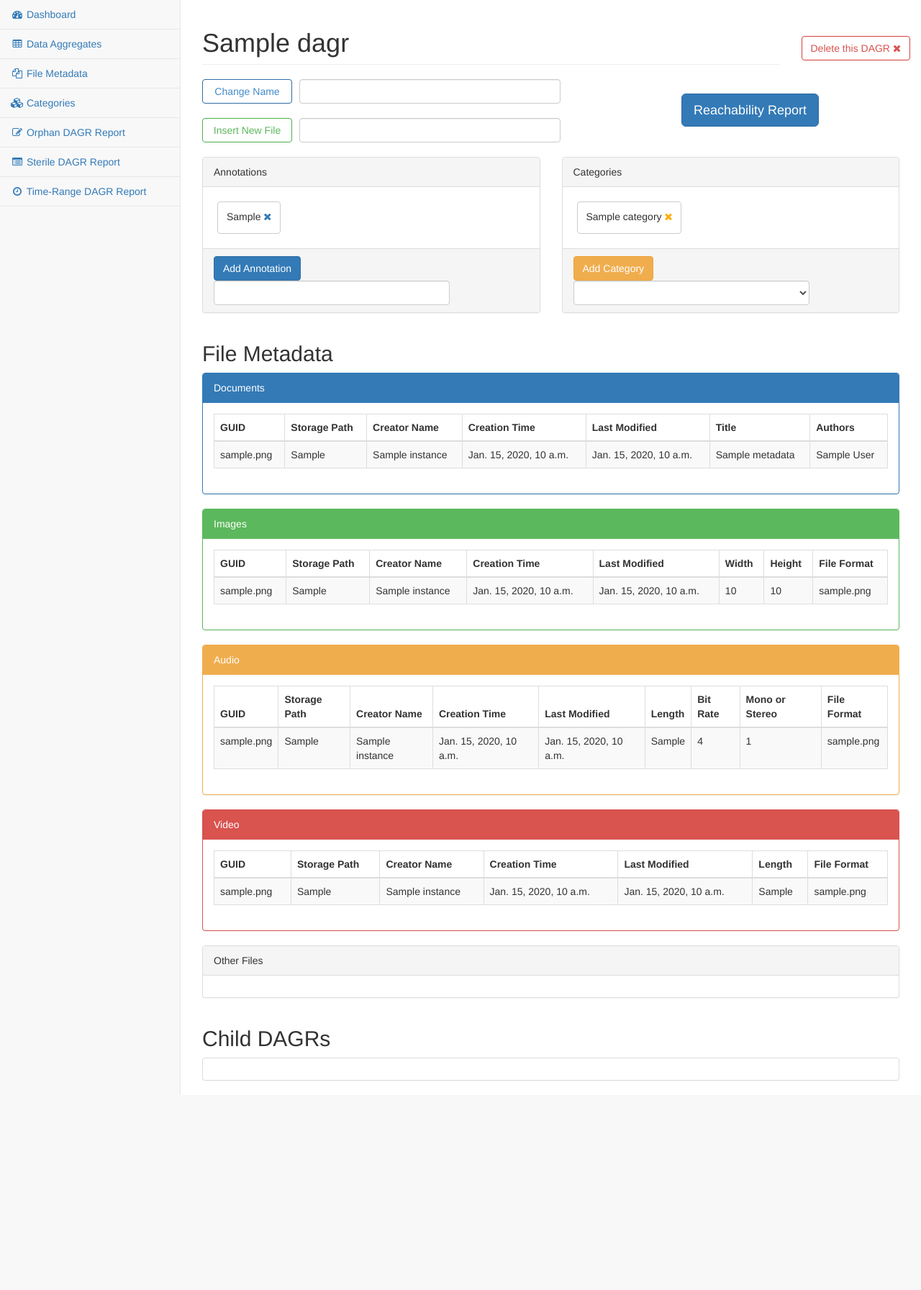
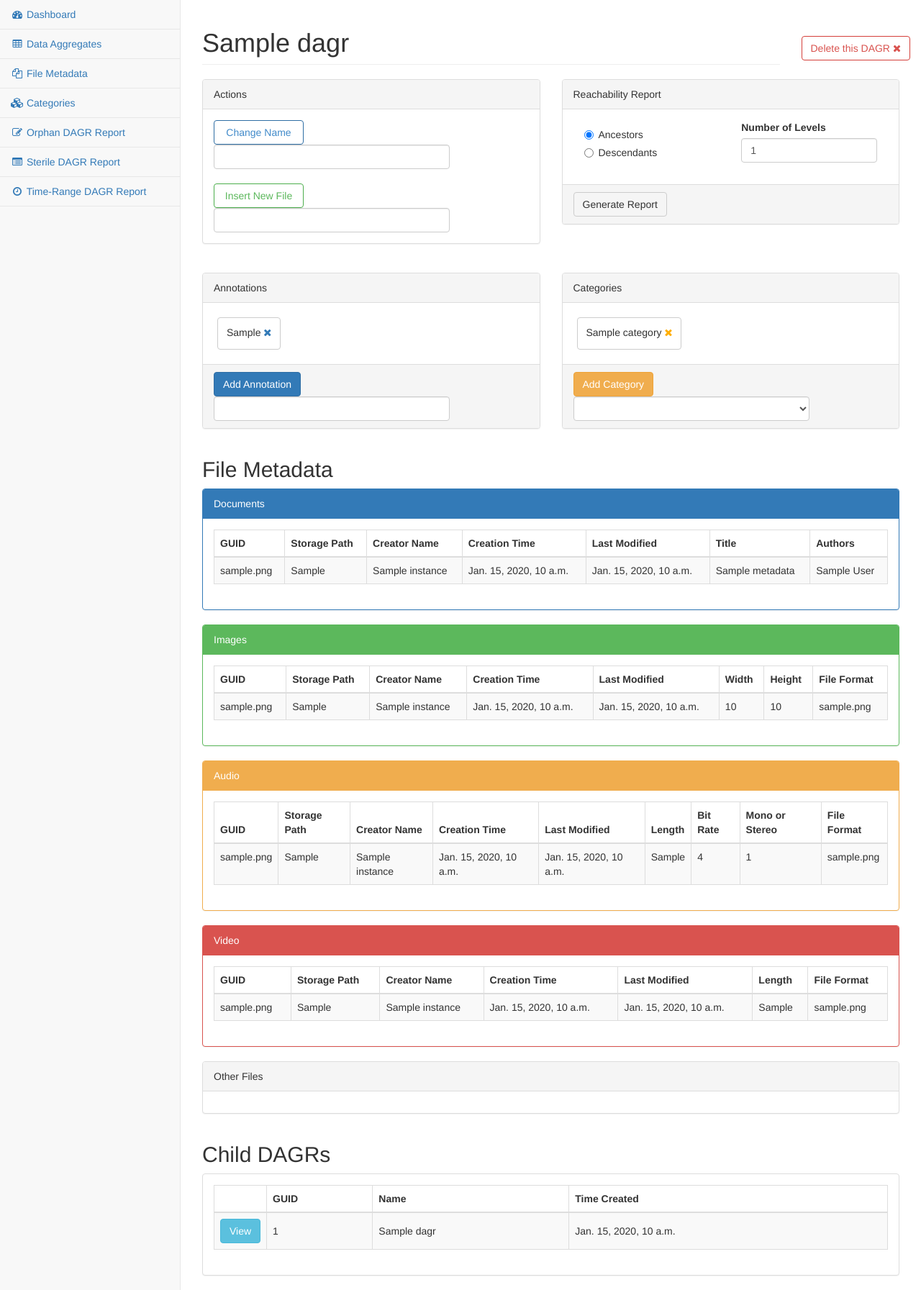
Before and after one commit to JPeterson462/CMSC424-Project, a Django app: page /mmda/data_aggregates/1/ in a window 1280 px wide. Shown: the part 51-1844 px from the top of the page at 72% size. Before the commit the page ends 1573 px from the top, so only its background shows below. Run offline with Django 3.2, Linux system fonts and the light colour scheme; tables that the repository leaves empty hold one stand-in row (values such as "Sample post"); lists and menus that the app fills with data are empty; parts of the project's set-up code (start-up, migrations or seed data) failed here and were passed over; some libraries are stand-ins or nearby versions.

Commit message:
KW: DAGRs can now have multiple parents

```diff
--- a/web/mmda/templates/mmda/dagr_page.html
+++ b/web/mmda/templates/mmda/dagr_page.html
@@ -18,11 +18,16 @@
     </div>
 
     <div class="row">
-        <div class="col-lg-8">
+        <div class="col-lg-6">
+            <div class="panel panel-default">
+                <div class="panel-heading">
+                    Actions
+                </div>
+                <div class="panel-body">
                     <form action="{% url 'mmda:change_dagr_name' dagr.dagr_guid %}" method="post">
                         {% csrf_token %}
                         <input type="submit" value="Change Name" class="btn btn-outline btn-primary" style="float:left; margin-right:10px; width:125px">
-                <input type="text" name="new_name" class="form-control" style="width:57%">
+                        <input type="text" name="new_name" class="form-control" style="width:75%">
                     </form>
 
                     <br/>
@@ -30,12 +35,47 @@
                     <form action="{% url 'mmda:add_file_to_dagr' dagr.dagr_guid %}" method="post">
                         {% csrf_token %}
                         <input type="submit" value="Insert New File" class="btn btn-outline btn-success" style="float:left; margin-right:10px; width:125px">
-                <input type="text" name="file_path" class="form-control" style="width:57%">
+                        <input type="text" name="file_path" class="form-control" style="width:75%">
                     </form>
                 </div>
-        <div class="col-lg-4">
-            <br/>
-            <button type="button" class="btn btn-primary btn-lg">Reachability Report</button>
+            </div>
+        </div>
+        <div class="col-lg-6">
+            <div class="panel panel-default">
+                <div class="panel-heading">
+                    Reachability Report
+                </div>
+                <form action="{% url 'mmda:reachability_report' dagr.dagr_guid %}" method="post">
+                    {% csrf_token %}
+                    <div class="panel-body">
+                        <div class="col-md-6">
+                            <div class="form-group">
+                                <div class="radio">
+                                    <label>
+                                        <input type="radio" name="ancestors_or_descendants" value="ancestors" checked>
+                                        Ancestors
+                                    </label>
+                                </div>
+                                <div class="radio">
+                                    <label>
+                                        <input type="radio" name="ancestors_or_descendants" value="descendants">
+                                        Descendants
+                                    </label>
+                                </div>
+                            </div>
+                        </div>
+                        <div class="col-md-6">
+                            <div class="form-group">
+                                <label>Number of Levels</label>
+                                <input type="number" class="form-control" name="num_levels" value="1">
+                            </div>
+                        </div>
+                    </div>
+                    <div class="panel-footer">
+                        <input type="submit" value="Generate Report" class="btn btn-outline btn-default">
+                    </div>
+                </form>
+            </div>
         </div>
     </div>
 
@@ -327,7 +367,6 @@
                                         <th>GUID</th>
                                         <th>Name</th>
                                         <th>Time Created</th>
-                                        <th>Parent GUID</th>
                                     </tr>
                                 </thead>
                                 <tbody>
@@ -341,11 +380,6 @@
                                             <td style="vertical-align:middle">{{ dagr.dagr_guid }}</td>
                                             <td style="vertical-align:middle">{{ dagr.dagr_name }}</td>
                                             <td style="vertical-align:middle">{{ dagr.time_created }}</td>
-                                            {% if dagr.parent_dagr_guid %}
-                                                <td style="vertical-align:middle">{{ dagr.parent_dagr_guid }}</td>
-                                            {% else %}
-                                                <td></td>
-                                            {% endif %}
                                         </tr>
                                     {% endfor %}
                                 </tbody>
--- a/web/mmda/templates/mmda/data_aggregates.html
+++ b/web/mmda/templates/mmda/data_aggregates.html
@@ -103,7 +103,6 @@
                             <th>GUID</th>
                             <th>Name</th>
                             <th>Time Created</th>
-                            <th>Parent GUID</th>
                         </tr>
                     </thead>
                     <tbody>
@@ -117,11 +116,6 @@
                                 <td style="vertical-align:middle">{{ dagr.dagr_guid }}</td>
                                 <td style="vertical-align:middle">{{ dagr.dagr_name }}</td>
                                 <td style="vertical-align:middle">{{ dagr.time_created }}</td>
-                                {% if dagr.parent_dagr_guid %}
-                                    <td style="vertical-align:middle">{{ dagr.parent_dagr_guid }}</td>
-                                {% else %}
-                                    <td></td>
-                                {% endif %}
                             </tr>
                         {% endfor %}
                     </tbody>
--- a/web/mmda/templates/mmda/sterile_dagr_report.html
+++ b/web/mmda/templates/mmda/sterile_dagr_report.html
@@ -26,7 +26,6 @@
                                     <th>GUID</th>
                                     <th>Name</th>
                                     <th>Time Created</th>
-                                    <th>Parent GUID</th>
                                 </tr>
                             </thead>
                             <tbody>
@@ -40,11 +39,6 @@
                                         <td style="vertical-align:middle">{{ dagr.dagr_guid }}</td>
                                         <td style="vertical-align:middle">{{ dagr.dagr_name }}</td>
                                         <td style="vertical-align:middle">{{ dagr.time_created }}</td>
-                                        {% if dagr.parent_dagr_guid %}
-                                            <td style="vertical-align:middle">{{ dagr.parent_dagr_guid }}</td>
-                                        {% else %}
-                                            <td></td>
-                                        {% endif %}
                                     </tr>
                                 {% endfor %}
                             </tbody>
--- a/web/mmda/templates/mmda/time_range_dagr_report.html
+++ b/web/mmda/templates/mmda/time_range_dagr_report.html
@@ -50,7 +50,6 @@
                             <th>GUID</th>
                             <th>Name</th>
                             <th>Time Created</th>
-                            <th>Parent GUID</th>
                         </tr>
                     </thead>
                     <tbody>
@@ -64,11 +63,6 @@
                                 <td style="vertical-align:middle">{{ dagr.dagr_guid }}</td>
                                 <td style="vertical-align:middle">{{ dagr.dagr_name }}</td>
                                 <td style="vertical-align:middle">{{ dagr.time_created }}</td>
-                                {% if dagr.parent_dagr_guid %}
-                                    <td style="vertical-align:middle">{{ dagr.parent_dagr_guid }}</td>
-                                {% else %}
-                                    <td></td>
-                                {% endif %}
                             </tr>
                         {% endfor %}
                     </tbody>
--- a/web/mmda/urls.py
+++ b/web/mmda/urls.py
@@ -20,6 +20,7 @@ urlpatterns = [
     url(r'^time_range_dagr_report/$', views.time_range_dagr_report, name='time_range_dagr_report'),
     url(r'^change_dagr_name/(?P<dagr_guid>[0-9a-z\-]+)/$', views.change_dagr_name, name='change_dagr_name'),
     url(r'^add_file_to_dagr/(?P<dagr_guid>[0-9a-z\-]+)/$', views.add_file_to_dagr, name='add_file_to_dagr'),
+    url(r'^reachability_report/(?P<dagr_guid>[0-9a-z\-]+)/$', views.reachability_report, name='reachability_report'),
     url(r'^add_annotation_to_dagr/(?P<dagr_guid>[0-9a-z\-]+)/$', views.add_annotation_to_dagr, name='add_annotation_to_dagr'),
     url(r'^remove_annotation_from_dagr/(?P<dagr_guid>[0-9a-z\-]+)/(?P<annotation>[\s\S]*)/$', views.remove_annotation_from_dagr, name='remove_annotation_from_dagr'),
     url(r'^remove_category_from_dagr/(?P<dagr_guid>[0-9a-z\-]+)/(?P<category_id>[0-9]+)/$', views.remove_category_from_dagr, name='remove_category_from_dagr'),
--- a/web/mmda/views.py
+++ b/web/mmda/views.py
@@ -159,9 +159,11 @@ def dagr_page(request, dagr_guid):
         other_metadata = dictfetchall(cursor)
 
         cursor.execute("""
-            SELECT *
-            FROM dagr
-            WHERE parent_dagr_guid = %s
+            SELECT ds.*
+            FROM dagr_mapping dm
+            JOIN dagr ds
+                ON dm.child_dagr_guid = ds.dagr_guid
+            WHERE dm.parent_dagr_guid = %s
         """, [dagr_guid])
         child_dagrs = dictfetchall(cursor)
 
@@ -190,11 +192,18 @@ def create_dagr(file_path, parent_dagr_guid, recursion_level):
             # Create a new DAGR where the default name is the selected file's name
             cursor.execute("""
                 INSERT INTO dagr (
-                    dagr_guid, dagr_name, time_created, parent_dagr_guid
+                    dagr_guid, dagr_name
                 ) VALUES (
-                    %s, %s, %s, %s
+                    %s, %s
                 )
-            """, [dagr_guid, os.path.basename(file_path), datetime.datetime.now(), parent_dagr_guid])
+            """, [dagr_guid, os.path.basename(file_path)])
+            cursor.execute("""
+                INSERT INTO dagr_mapping (
+                    parent_dagr_guid, child_dagr_guid
+                ) VALUES (
+                    %s, %s
+                )
+            """, [parent_dagr_guid, dagr_guid])
         storage_path = file_path
         if file_path.startswith("http://") or file_path.startswith("https://"):
             r = requests.get(file_path)
@@ -218,19 +227,27 @@ def create_folder_dagr(folder_path, parent_dagr_guid):
         # Create a new DAGR where the default name is the folder's name
         cursor.execute("""
             INSERT INTO dagr (
-                dagr_guid, dagr_name, time_created, parent_dagr_guid
+                dagr_guid, dagr_name
             ) VALUES (
-                %s, %s, %s, %s
+                %s, %s
             )
-        """, [guid, os.path.basename(folder_path) + '/', datetime.datetime.now(), parent_dagr_guid])
+        """, [guid, os.path.basename(folder_path) + '/'])
+        if parent_dagr_guid:
+            cursor.execute("""
+                INSERT INTO dagr_mapping (
+                    parent_dagr_guid, child_dagr_guid
+                ) VALUES (
+                    %s, %s
+                )
+            """, [parent_dagr_guid, guid])
 
-        # Recursively add DAGRs
-        for file in os.listdir(folder_path):
-            file_path = folder_path + '/' + file
-            if os.path.isdir(file_path):
-                create_folder_dagr(file_path, guid)
-            else:
-                create_dagr(file_path, guid, 0)
+    # Recursively add DAGRs
+    for file in os.listdir(folder_path):
+        file_path = folder_path + '/' + file
+        if os.path.isdir(file_path):
+            create_folder_dagr(file_path, guid)
+        else:
+            create_dagr(file_path, guid, 0)
 
 def insert_file(request):
     # Grab the file path from the HTTP request
@@ -361,7 +378,10 @@ def orphan_dagr_report(request):
         cursor.execute("""
             SELECT *
             FROM dagr
-            WHERE parent_dagr_guid IS NULL
+            WHERE dagr_guid NOT IN (
+                SELECT DISTINCT child_dagr_guid
+                FROM dagr_mapping
+            )
         """)
         context['orphan_dagrs'] = dictfetchall(cursor)
 
@@ -375,8 +395,7 @@ def sterile_dagr_report(request):
             FROM dagr
             WHERE dagr_guid NOT IN (
                 SELECT DISTINCT parent_dagr_guid
-                FROM dagr
-                WHERE parent_dagr_guid IS NOT NULL
+                FROM dagr_mapping
             )
         """)
         context['sterile_dagrs'] = dictfetchall(cursor)
@@ -533,3 +552,40 @@ def file_metadata(request):
         context['other_metadata'] = dictfetchall(cursor)
 
     return render(request, 'mmda/file_metadata.html', context)
+
+def reachability_report(request, dagr_guid):
+    context = {}
+
+    ancestors_or_descendants = request.POST['ancestors_or_descendants']
+    num_levels = request.POST['num_levels']
+
+    with connection.cursor() as cursor:
+        cursor.execute("""
+            SELECT *
+            FROM dagr
+            WHERE dagr_guid = %s
+        """, [dagr_guid])
+        context['dagr'] = dictfetchall(cursor)[0]
+
+    if ancestors_or_descendants == 'ancestors':
+        context['reachable_dagrs'] = find_ancestors([dagr_guid], int(num_levels))
+    else:
+        print('descendants')
+
+    return render(request, 'mmda/reachability_report.html', context)
+
+def find_ancestors(dagr_guids, num_levels):
+    if num_levels > 0:
+        with connection.cursor() as cursor:
+            cursor.execute("""
+                SELECT parent_dagr_guid
+                FROM dagr_mapping
+                WHERE child_dagr_guid IN %s
+            """, [dagr_guids])
+            parent_dagr_guids = [item['parent_dagr_guid'] for item in dictfetchall(cursor)]
+            if parent_dagr_guids:
+                return parent_dagr_guids + find_ancestors(parent_dagr_guids, num_levels - 1)
+            else:
+                return parent_dagr_guids
+    else:
+        return []
```
Also changed, not shown: setup/create_tables.sql (+9 -2 lines), web/mmda/templates/mmda/reachability_report.html (added, +13 -0 lines). Lines whose indentation alone changed are shown as unchanged.
